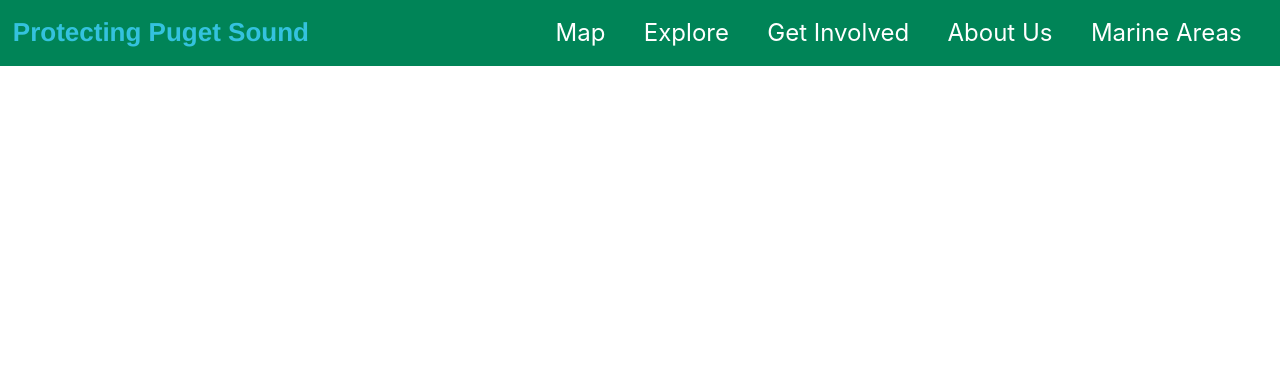
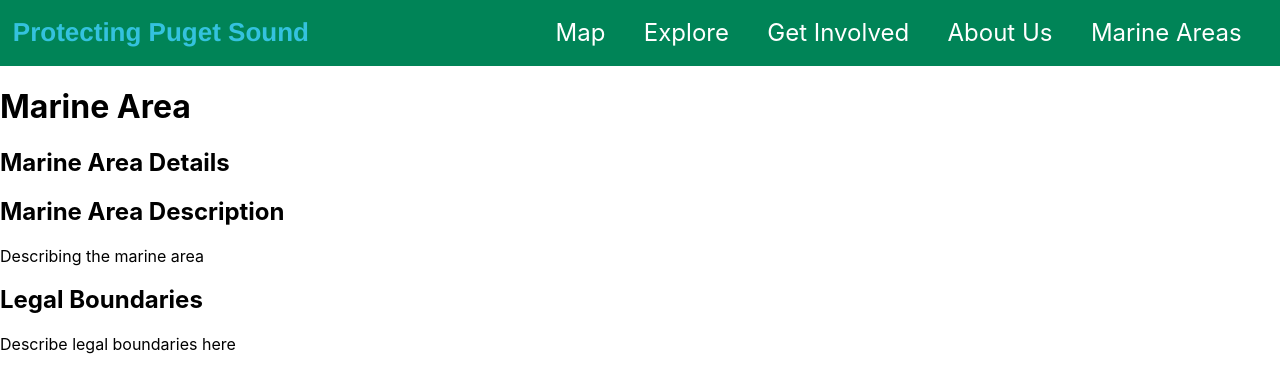
Before and after one commit to stroz08/Protecting-Pudget-Sound, a React (Create React App) app in the folder protecting-puget-sound/: page /marine_details in a window 1280 px wide. Shown: the top 392 px of the page. Built offline with nearby package versions, Linux system fonts and the light colour scheme.

Commit message:
#sp-16 Created links to marine area detail pages with placeholder info

```diff
--- a/protecting-puget-sound/src/App.js
+++ b/protecting-puget-sound/src/App.js
@@ -3,6 +3,7 @@ import React from 'react';
 import { NavBar } from './common/NavigationBar'
 import {MarineAreasPage} from './marine_areas.js';
 import {Route, Routes} from 'react-router-dom';
+import { Marine_Details } from './Marine_Details'
 
 function App() {
   return (
@@ -10,6 +11,7 @@ function App() {
       <NavBar/>
       <Routes>
           <Route path='/marine_areas' element={<MarineAreasPage/>}></Route>
+          <Route path='/marine_details' element={<Marine_Details/>}></Route>
       </Routes>
     </div>
   );
--- /dev/null
+++ b/protecting-puget-sound/src/Marine_Details.js
@@ -0,0 +1,19 @@
+import React from 'react'
+
+
+function Marine_Details(props) { //Does this need to take in props?
+    return (
+        <div className='format'>
+            <h1>Marine Area</h1>
+            <h2>Marine Area Details</h2>
+        <section>
+            <h2>Marine Area Description</h2>
+            <p>Describing the marine area</p>
+            <h2>Legal Boundaries</h2>
+            <p>Describe legal boundaries here</p>
+        </section>
+        </div>
+
+    )
+}
+export { Marine_Details }
--- a/protecting-puget-sound/src/marine_areas.js
+++ b/protecting-puget-sound/src/marine_areas.js
@@ -14,10 +14,11 @@ function MarineAreasPage () {
         <Cards/>
         <Cards/>
 
+      </div>
 
+      <footer>
 
-
-      </div>
+      </footer>
     </div>
 
   )
--- a/protecting-puget-sound/src/marine_cards.js
+++ b/protecting-puget-sound/src/marine_cards.js
@@ -1,4 +1,5 @@
 import React from 'react'
+import {Link} from 'react-router-dom'
 
 function Cards(props) {
   return (
@@ -8,7 +9,9 @@ function Cards(props) {
             <div className = 'card_title'>
               <h1>Marine Areas</h1>
         </div>
-        <button className='card_button'>View Marine Area</button>
+        </div>
+        <div className='button'>
+        <Link className='fish' to='./Marine_Details' activeclassname='activeLink'>Checkout Marine Area</Link>
       </div>
     </div>
 
```
Also changed, not shown: protecting-puget-sound/src/import React from 'react.js (added, +19 -0 lines).
